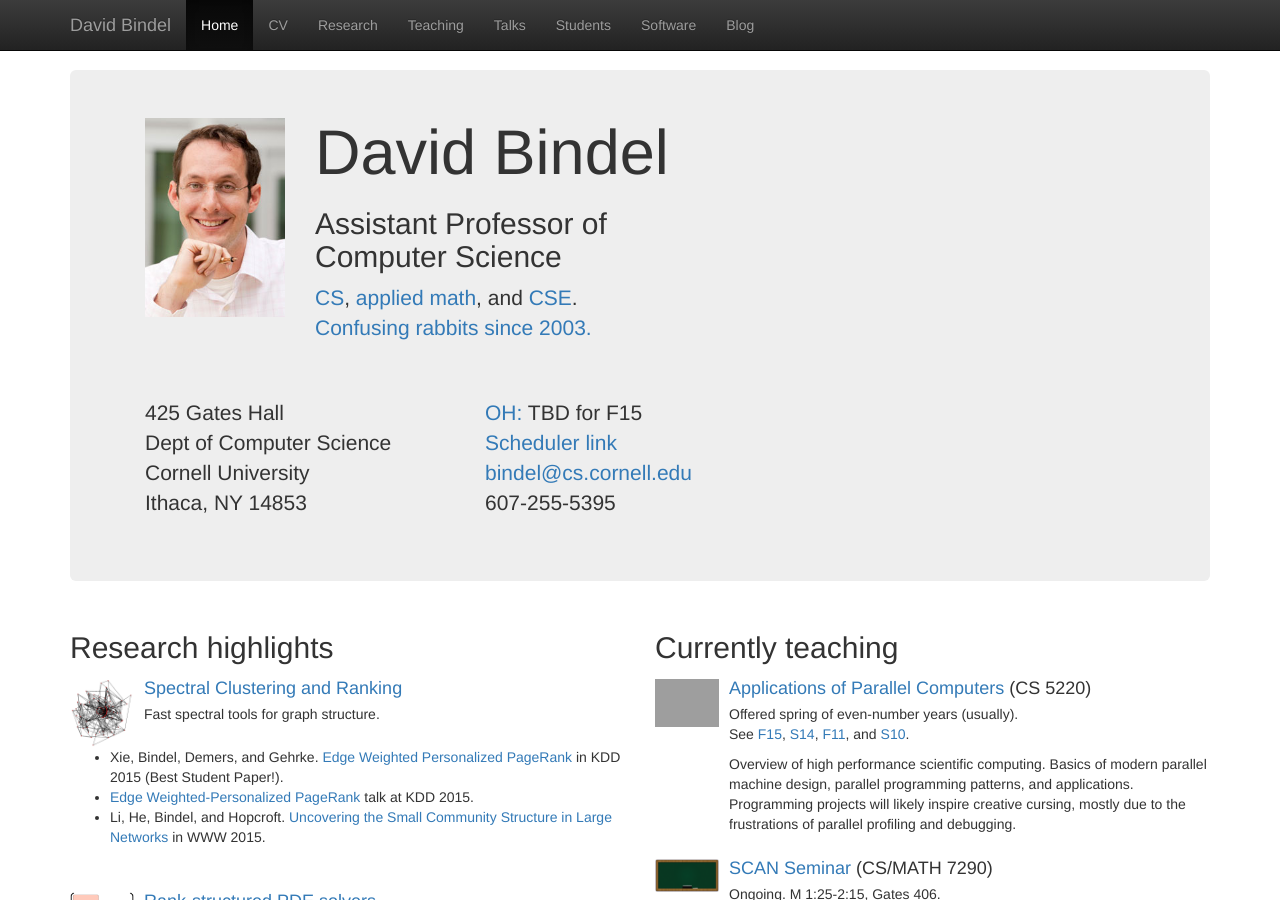
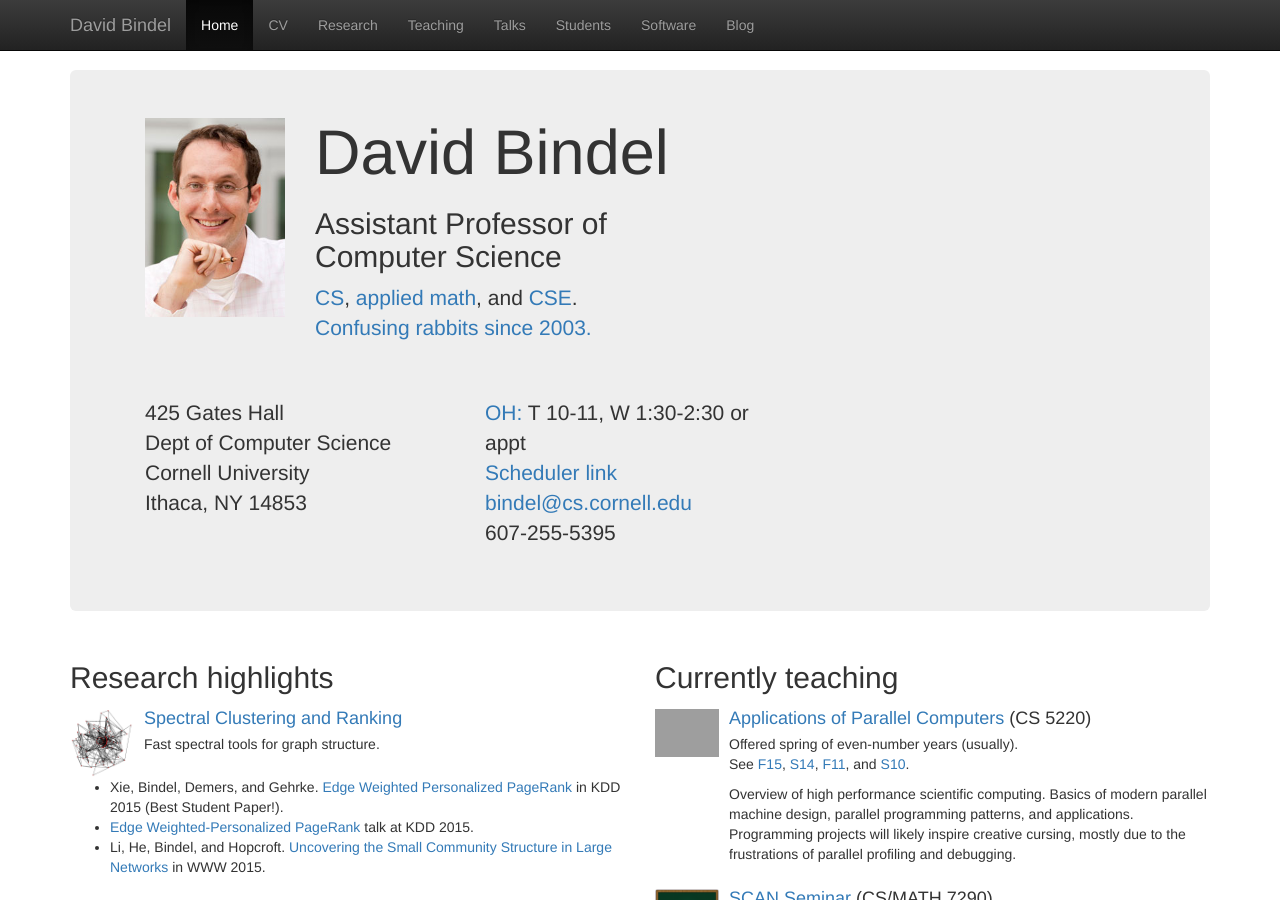
Before and after one commit to dbindel/cornell_web, a Jekyll site: the page built from index.html, in a window 1280 px wide and 900 px high. Built offline with Jekyll 4.4.1, drawn with Linux system fonts in a browser that asks for light colours; nearby versions of some CDN libraries.

Commit message:
Update to OH.

```diff
--- a/_includes/dbindel_head.html
+++ b/_includes/dbindel_head.html
@@ -27,7 +27,7 @@
     </div>
     <div class="col-xs-7 col-sm-6 col-md-5 col-lg-4">
       <p>
-        <a href="hours.html">OH:</a> TBD for F15<br/>
+        <a href="hours.html">OH:</a> T 10-11, W 1:30-2:30 or appt<br/>
         <a href="http://www.meetme.so/DavidBindel">Scheduler link</a><br/>
         <a href="mailto:bindel@cs.cornell.edu">bindel@cs.cornell.edu</a><br/>
         607-255-5395
```
